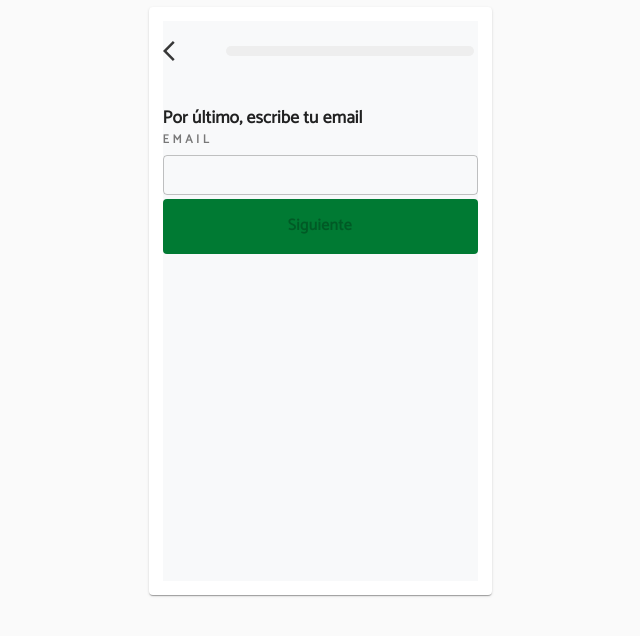
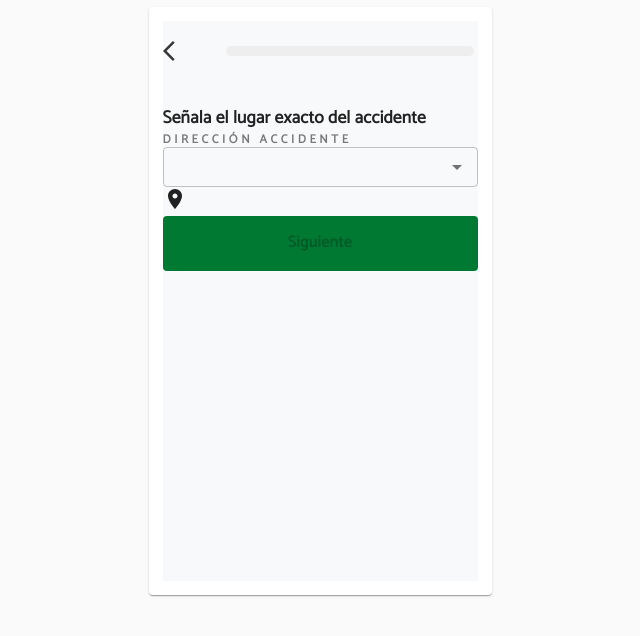
Before and after one commit to aronysalvador/AdmisionFront, a React (Create React App) app: page / in a window 1280 px wide. Shown: the top 636 px of the page, without its empty margins (320-960 px from the left). Built offline with nearby package versions, Linux system fonts and the light colour scheme; what msal would draw is missing.

Commit message:
Deshabilitar boton siguiente pantalla encuesta

```diff
--- a/src/containers/LugarSiniestro/LugarExactoSiniestro.jsx
+++ b/src/containers/LugarSiniestro/LugarExactoSiniestro.jsx
@@ -14,7 +14,9 @@ const LugarExactoSiniestro = () => {
     addmissionForm: { step, percentage, sucursalEmpresaSiniestro },
   } = useSelector((state) => state, shallowEqual);
 
-  const [sucursal, setSucursal] = useState(sucursalEmpresaSiniestro);
+  const [sucursal, setSucursal] = useState(() => {
+    return !sucursalEmpresaSiniestro ? "" : sucursalEmpresaSiniestro;
+  });
   const dispatch = useDispatch();
 
   const { root, buttonAchs, pregunta } = getComunStyle();
@@ -28,6 +30,9 @@ const LugarExactoSiniestro = () => {
     (state) => state.sucursalesEmpresaSiniestro,
     shallowEqual
   );
+
+  const [isLugarExactoAccidenteValid, setLugarExactoAccidente] = useState(true);
+
   return (
     <div className={root}>
       <Cabecera
@@ -54,6 +59,7 @@ const LugarExactoSiniestro = () => {
       <LocationOn />
       <Button
         className={buttonAchs}
+        disabled={!sucursal || !isLugarExactoAccidenteValid}
         onClick={() => {
           dispatch(updateForm("sucursalEmpresaSiniestro", sucursal));
           dispatch(handleSetStep(step + 1));
--- a/src/redux/models/AdmissionForm.js
+++ b/src/redux/models/AdmissionForm.js
@@ -1,5 +1,5 @@
 export const AdmissionForm = {
-  step: 11,
+  step: 7,
   percentage: 0,
   rut: "",
   isAfiliado: "",
```
